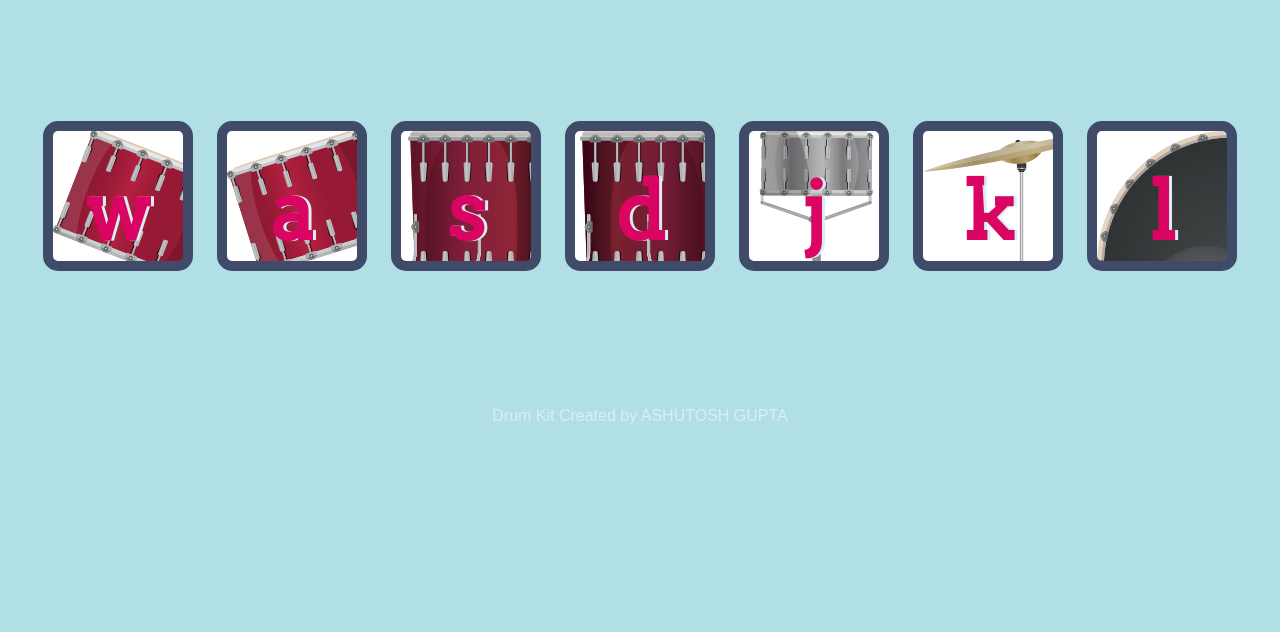
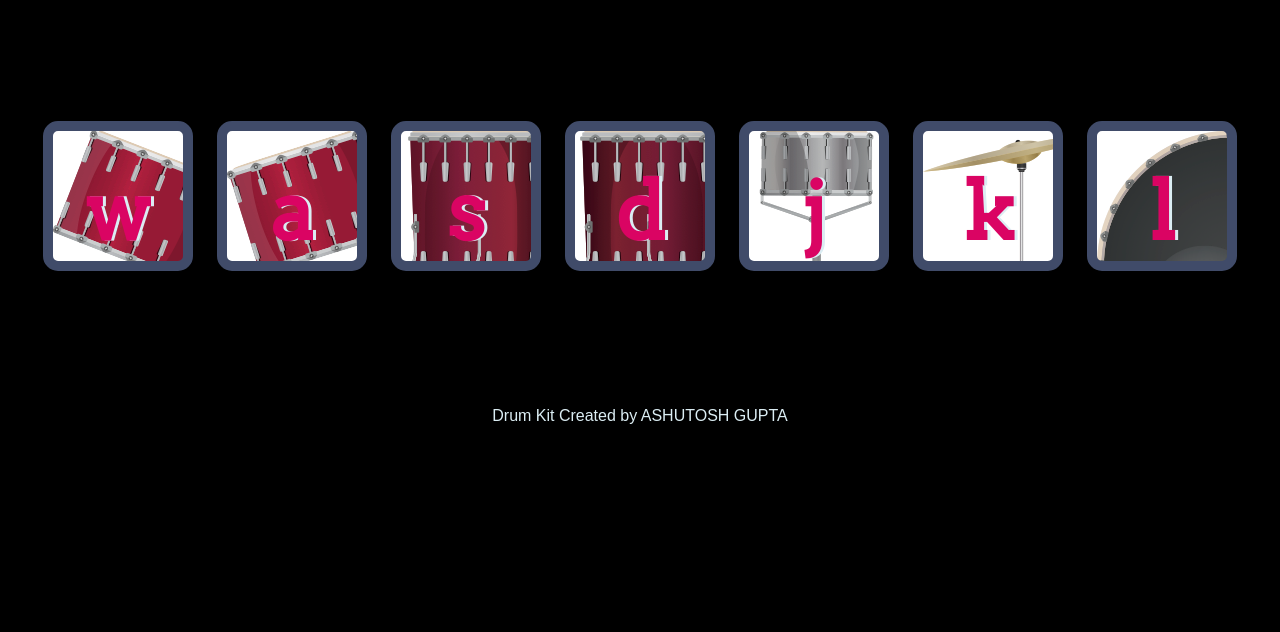
Before and after one commit to ashutoshgupta156/Drumkit, a plain HTML site: page index.html in a window 1280 px wide. Shown: the part 168-800 px from the top of the page. Drawn offline with Linux system fonts and the light colour scheme.

Commit message:
Update styles.css

```diff
--- a/styles.css
+++ b/styles.css
@@ -1,6 +1,6 @@
 body {
   text-align: center;
-  background-color: powderblue;
+  background-color: black;
 }
 
 h1 {
```
